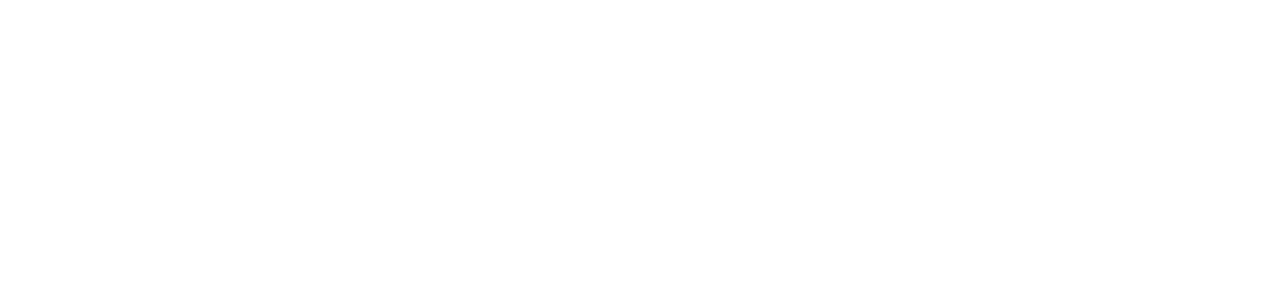
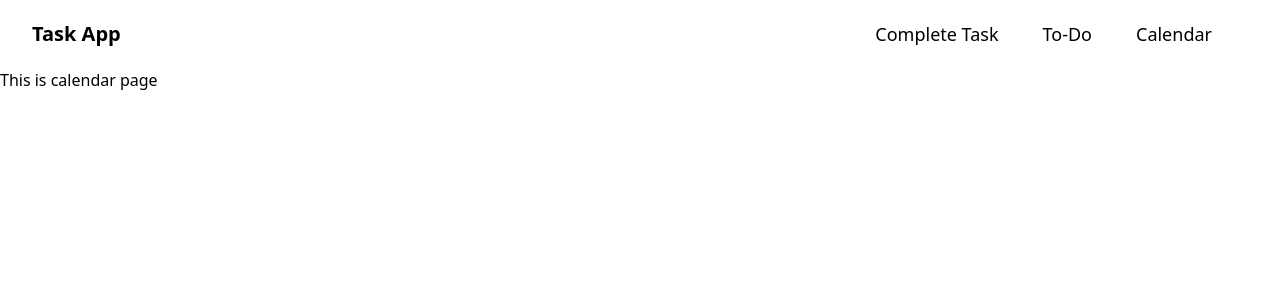
Before and after one commit to EmtiazHossainE2/task-app, a React (Create React App) app: page /calendar in a window 1280 px wide. Before the commit this address had no page. Shown: the top 300 px of the page. Built offline with nearby package versions, Linux system fonts and the light colour scheme.

Commit message:
route setup

```diff
--- a/src/App.js
+++ b/src/App.js
@@ -1,12 +1,18 @@
 import React from 'react';
 import Home from './pages/Home';
 import { Routes, Route } from "react-router-dom";
+import Completed from './pages/Completed';
+import Todos from './pages/Todos';
+import Calendar from './pages/Calendar';
 
 const App = () => {
     return (
         <div>
             <Routes>
                 <Route path='/' element={<Home/>}/>
+                <Route path='/completed' element={<Completed/>}/>
+                <Route path='/todos' element={<Todos/>}/>
+                <Route path='/calendar' element={<Calendar/>}/>
             </Routes>
         </div>
     );
--- a/src/components/Navbar.js
+++ b/src/components/Navbar.js
@@ -9,7 +9,7 @@ const Navbar = () => {
     return (
         <div className='py-5'>
             <div className="container mx-auto flex justify-between px-8">
-                <div className="cursor-pointer text-xl font-bold ">Task App</div>
+                <NavLink to='/' className="cursor-pointer text-xl font-bold ">Task App</NavLink>
 
                 <div className="ml-auto md:hidden">
                     <AiOutlineMenu className="text-3xl" onClick={() => setOpen(!open)} />
@@ -18,8 +18,8 @@ const Navbar = () => {
                     className={`md:ml-auto flex flex-col w-full gap-1 absolute md:static md:flex-row md:w-auto top-20 left-0 px-4 bg-zinc-300 md:bg-transparent z-50 py-5 lg:py-0 ${open ? "" : "hidden md:flex"
                         }`}
                 >
-                    <NavLink className='px-5 hover:underline hover:text-red-600 text-lg ' to="/">Complete Task</NavLink>
-                    <NavLink className='px-5 hover:underline hover:text-red-600 text-lg ' to="/todo">To-Do</NavLink>
+                    <NavLink className='px-5 hover:underline hover:text-red-600 text-lg ' to="/completed">Complete Task</NavLink>
+                    <NavLink className='px-5 hover:underline hover:text-red-600 text-lg ' to="/todos">To-Do</NavLink>
                     <NavLink className='px-5 hover:underline hover:text-red-600 text-lg ' to="/calendar">Calendar</NavLink>
                 </div>
             </div>
--- /dev/null
+++ b/src/pages/Calendar.js
@@ -0,0 +1,12 @@
+import React from 'react';
+import Page from '../components/Page';
+
+const Calendar = () => {
+    return (
+        <Page>
+            <h2>This is calendar page</h2>
+        </Page>
+    );
+};
+
+export default Calendar;
--- /dev/null
+++ b/src/pages/Completed.js
@@ -0,0 +1,12 @@
+import React from 'react';
+import Page from '../components/Page';
+
+const Completed = () => {
+    return (
+        <Page>
+            <h2>This is complete task page</h2>
+        </Page>
+    );
+};
+
+export default Completed;
--- /dev/null
+++ b/src/pages/Todos.js
@@ -0,0 +1,12 @@
+import React from 'react';
+import Page from '../components/Page';
+
+const Todos = () => {
+    return (
+        <Page>
+            <h2>This is all task</h2>
+        </Page>
+    );
+};
+
+export default Todos;
```
